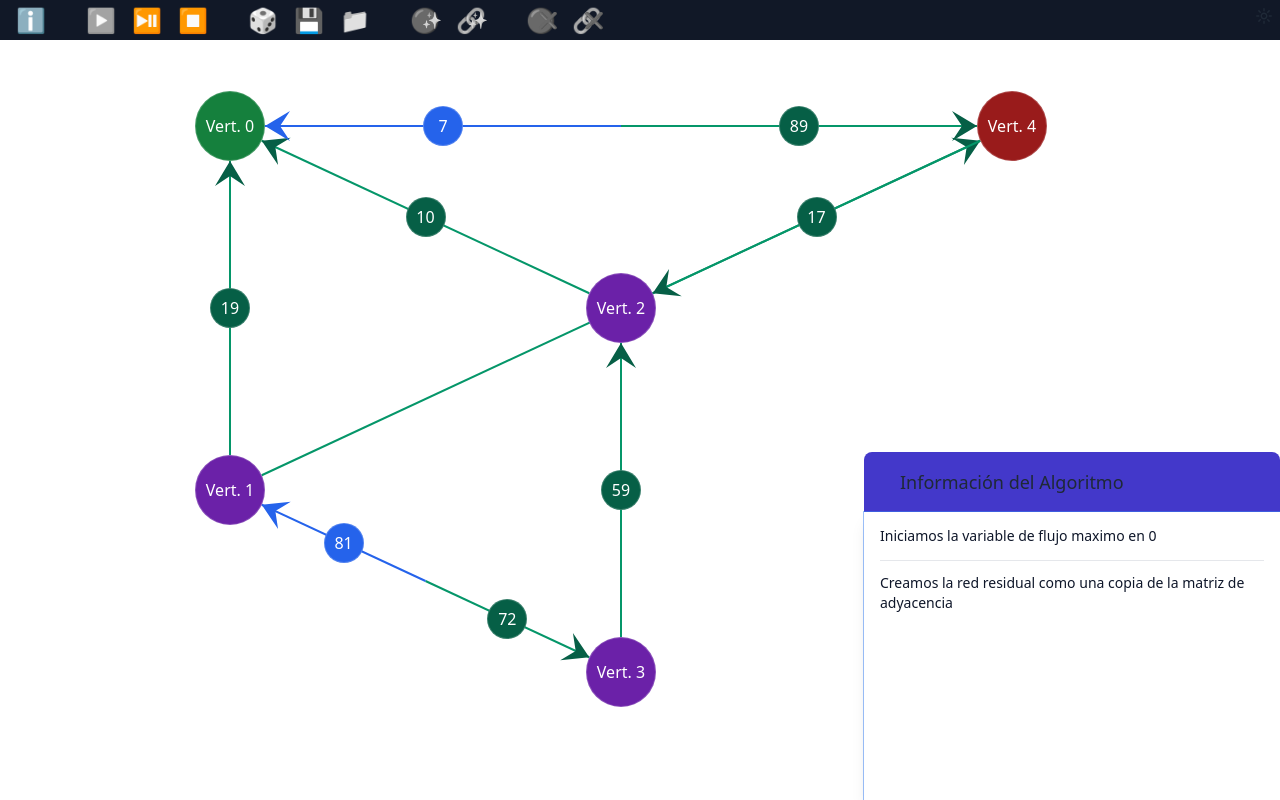
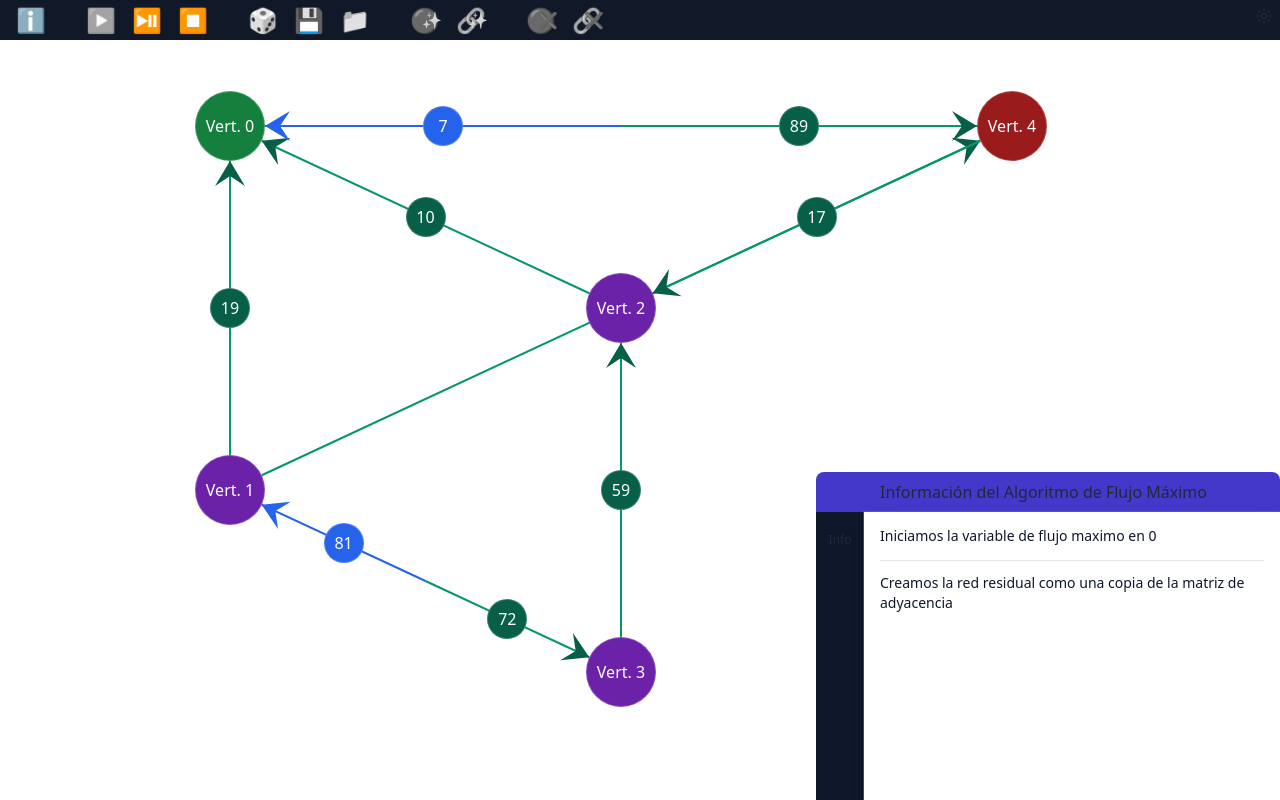
Before and after one commit to IsraPerez98/ford-fulkerson-app, a Svelte app: page / in a window 1280 px wide. Both pictures are taken after a click on the button "▶️". Built offline with nearby package versions, Linux system fonts and the light colour scheme.

Commit message:
✨ Mejoras al diseño de la consola

```diff
--- a/src/components/Grafo/Consola/Consola.svelte
+++ b/src/components/Grafo/Consola/Consola.svelte
@@ -23,10 +23,17 @@
 
 {#if textoExplicativo && textoExplicativo.length > 0}
     <div class="absolute bottom-0 right-0">
-        <div class="flex items-center justify-between rounded-t-lg bg-indigo-700 py-4 px-9">
-            <p class="text-lg">
-                Información del Algoritmo
+        <div class="flex items-center justify-between rounded-t-lg bg-indigo-700 pl-16 py-2 px-9">
+            <p class="text-base">
+                Información del Algoritmo de Flujo Máximo
             </p>
+        </div>
+        <div class="flex flex-row">
+            <div class="flex flex-col h-auto py-2 px-1 w-12 bg-slate-900 text-xs text-center ">
+                <!--TODO: MENU PARA CATEGORIAS-->
+                <button class="py-3 hover:bg-gray-700 active:bg-gray-700 ">
+                    Info
+                </button>
             </div>
             <div bind:this={divTextoExplicativo} class="bg-white overflow-auto h-72 shadow-lg ring-1 flex flex-col divide-y ">
                 {#each textoExplicativo as linea}
@@ -38,4 +45,5 @@
                 {/each}
             </div>
         </div>
+    </div>
 {/if}
```
Lines whose indentation alone changed are shown as unchanged.
